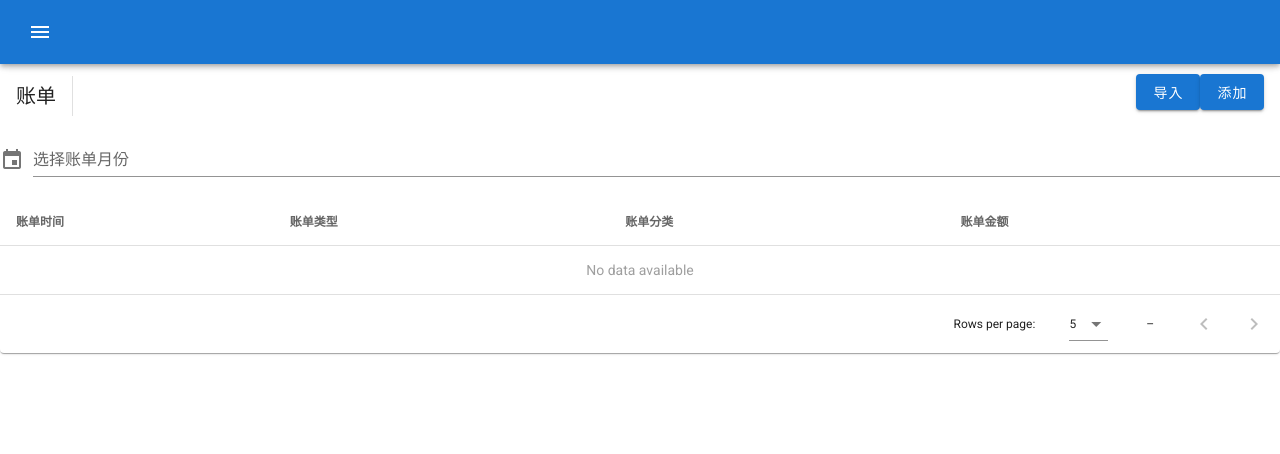
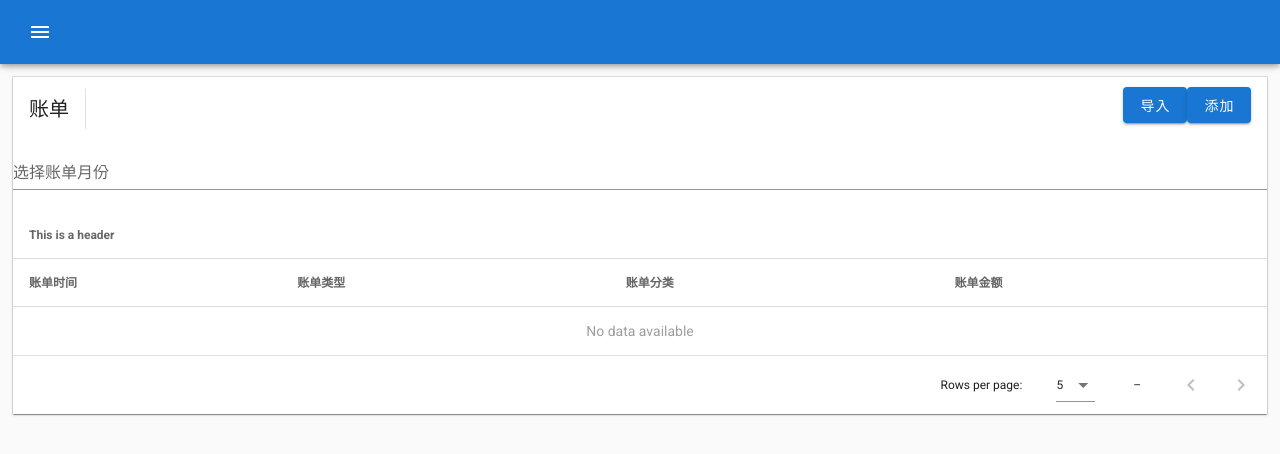
Before and after one commit to qar/expense-tracker-app, a Vue app in the folder web/: page / in a window 1280 px wide. Shown: the top 454 px of the page. Built offline with nearby package versions, Linux system fonts and the light colour scheme.

Commit message:
fix: adjust components layout

```diff
--- a/web/src/views/JournalAccount/DateSelectDialog/index.vue
+++ b/web/src/views/JournalAccount/DateSelectDialog/index.vue
@@ -4,7 +4,6 @@
       <v-text-field
         v-model="date"
         label="选择账单月份"
-        prepend-icon="mdi-calendar"
         readonly
         v-bind="attrs"
         v-on="on"
--- a/web/src/views/JournalAccount/index.vue
+++ b/web/src/views/JournalAccount/index.vue
@@ -1,4 +1,8 @@
 <template>
+  <v-container fluid class="fill-height grey lighten-5">
+    <v-row no-gutters class="fill-height">
+      <v-col cols="12" sm="12" md="12">
+        <v-card tile outlined width="100%">
           <v-data-table
             :headers="headers"
             :items="displayTransactions"
@@ -16,11 +20,23 @@
               <date-select-dialog @change="onMonthChange" />
             </template>
 
+            <template v-slot:header="{ props: { headers } }">
+              <thead>
+                <tr>
+                  <th :colspan="headers.length">This is a header</th>
+                </tr>
+              </thead>
+            </template>
+
             <template v-slot:item.time="{ value }">{{ value | date }}</template>
             <template v-slot:item.type="{ value }">{{ value === "0" ? "支出" : "收入" }}</template>
             <template v-slot:item.amount="{ value }">{{ value | rmb }}</template>
             <template v-slot:item.category="{ value }">{{ categoryMap[value].name }}</template>
           </v-data-table>
+        </v-card>
+      </v-col>
+    </v-row>
+  </v-container>
 </template>
 
 <script>
```
Lines whose indentation alone changed are shown as unchanged.
